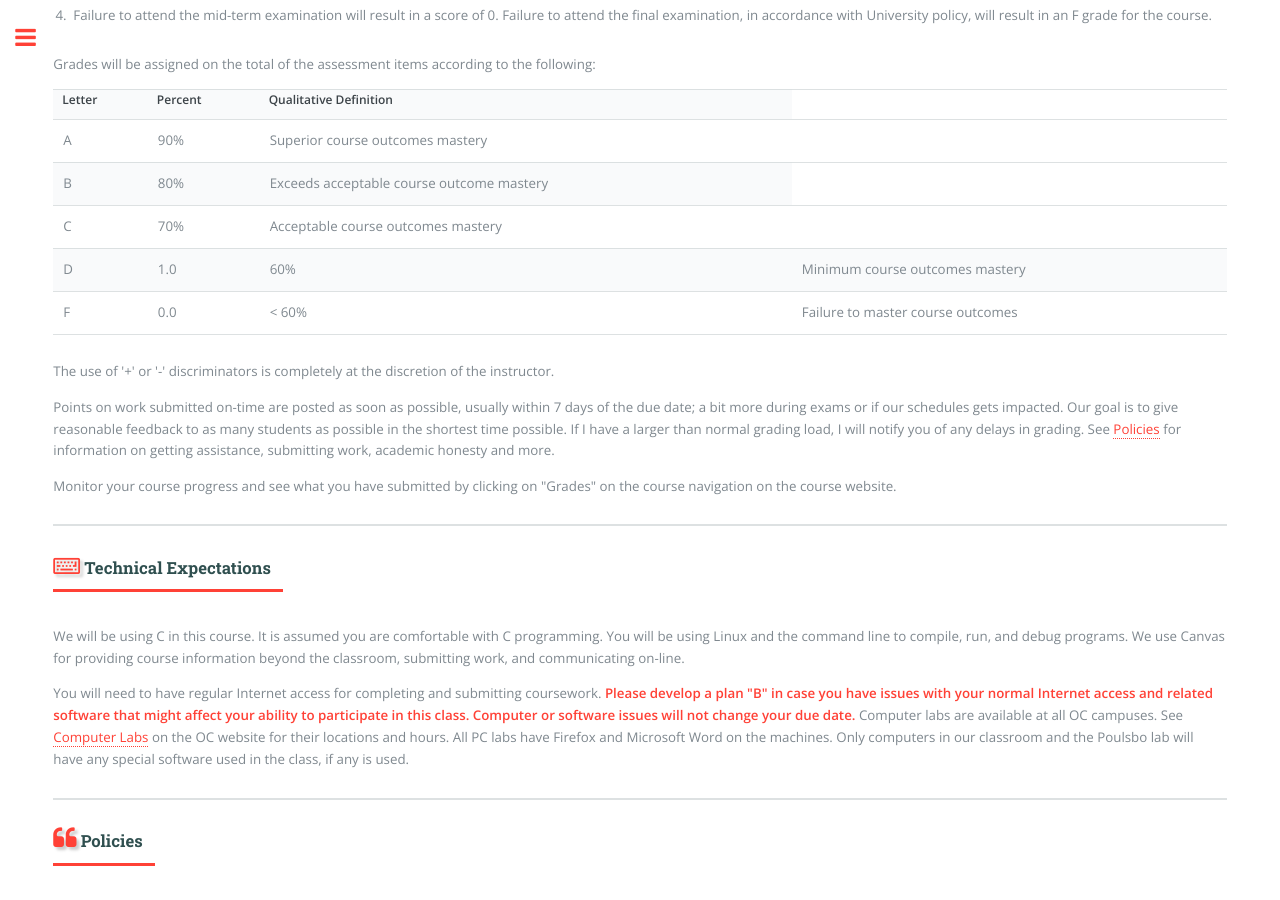
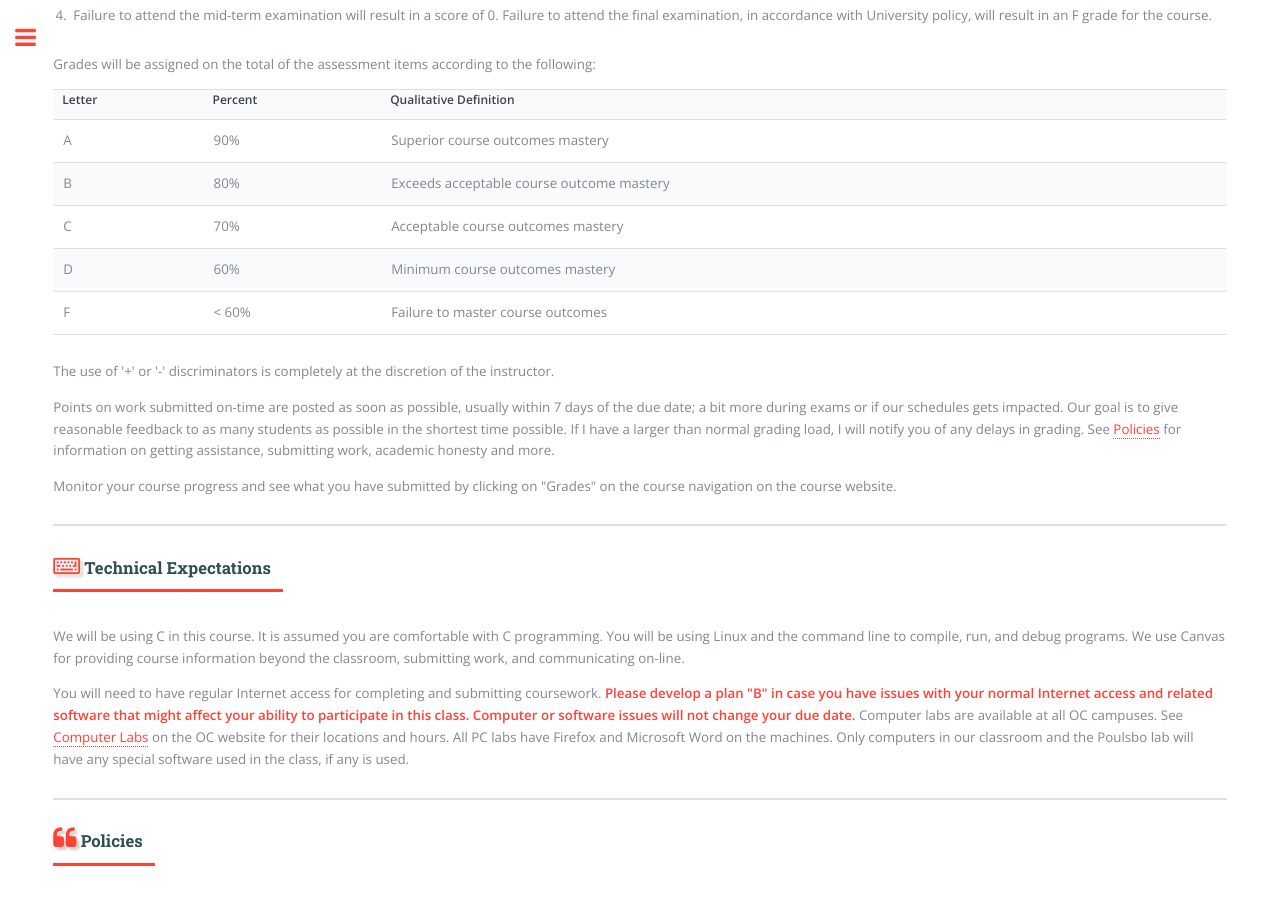
Before and after one commit to argoc/syllabub, a Jekyll site: the page CISS360.html, which Jekyll copies as it is, in a window 1280 px wide and 900 px high, scrolled down 3331 px. Built offline with Jekyll 4.4.1, drawn with Linux system fonts in a browser that asks for light colours.

Commit message:
html validated

```diff
--- a/CISS360.html
+++ b/CISS360.html
@@ -135,9 +135,11 @@
                         <td>01/10/, 01/17<br/>
                         no class 01/15, <br/>campus closed</td>
                     </tr>
+                    <tr>
                         <td>Quiz 1</td>
                         <td class="ralign">2%</td>
                         <td>01/19</td>
+                      </tr>
                     <tr>
                         <td rowspan=2 valign="top">Week 2: Processes, Threads &amp; CPU scheduling</td>
                         <td>Read OSC9e 3 &amp; 4</td>
@@ -244,7 +246,6 @@
 						<p>Each class meeting is about 1.25 hours. Attendance is expected. Use the opportunity to bring questions from the reading and labs to class prior to homework due dates.</p>
 						<p>See the rubrics for Homework in the course shell.</p>
 						<p>If you are not able to attend for the Midterm or Final Exam, let me know a few weeks <i>prior</i> to the exam so that an alternative can be arranged. Exams are closed-book and closed-computer. I strongly recommend doing a dry run with problems from the book and any provided sample exams.</p>
-        </article>
                     </div>
                 </section>
                 <!-- Section -->
@@ -295,13 +296,11 @@
                 </tr>
                 <tr>
                     <td>D</td>
-                    <td>1.0</td>
                     <td>60%</td>
                     <td>Minimum course outcomes mastery</td>
                 </tr>
                 <tr>
                     <td>F</td>
-                    <td>0.0</td>
                     <td>&lt; 60%</td>
                     <td>Failure to master course outcomes</td>
                 </tr>
@@ -368,7 +367,7 @@
 								<li>You may not have another person (current student, former student, tutor, friend, anyone) "walk you through" how to solve an assignment.</li>
 								<li>You may not post your homework solution code online to ask others for help or in a public place. This includes public message boards, forums, file sharing sites and services, public web sites, or any other online system.</li>
 								<li>You are not to examine online solutions that you might find on the web.</li>
-								</ul></p>
+								</ul>
 								<p>Under our policy, a student who gives inappropriate help is equally guilty as one who receives it. Instead of providing such help, refer other students to class resources (lecture examples, the textbook, or the instructor). You must not share your solution and ideas with others. You must also ensure that your work is not copied by others by not leaving it in public places, emailing it to others, posting it on the web, etc. The WWU office has a shred box -- I recommend you use that if you have printed out code.</p>
 								<p>We enforce this policy by running similarity-detecting software over submitted student programs, including programs from past quarters and other sources.</p>
 
```
